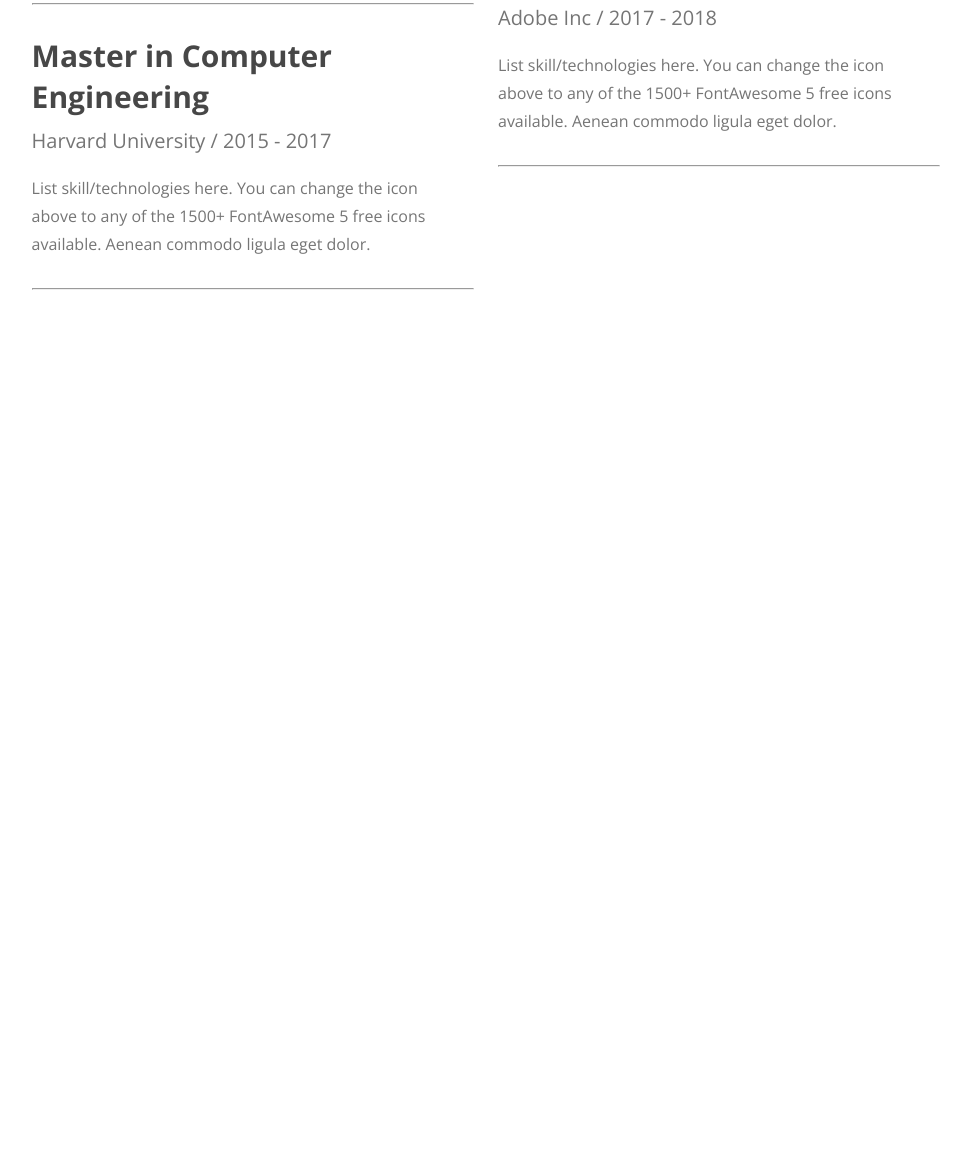
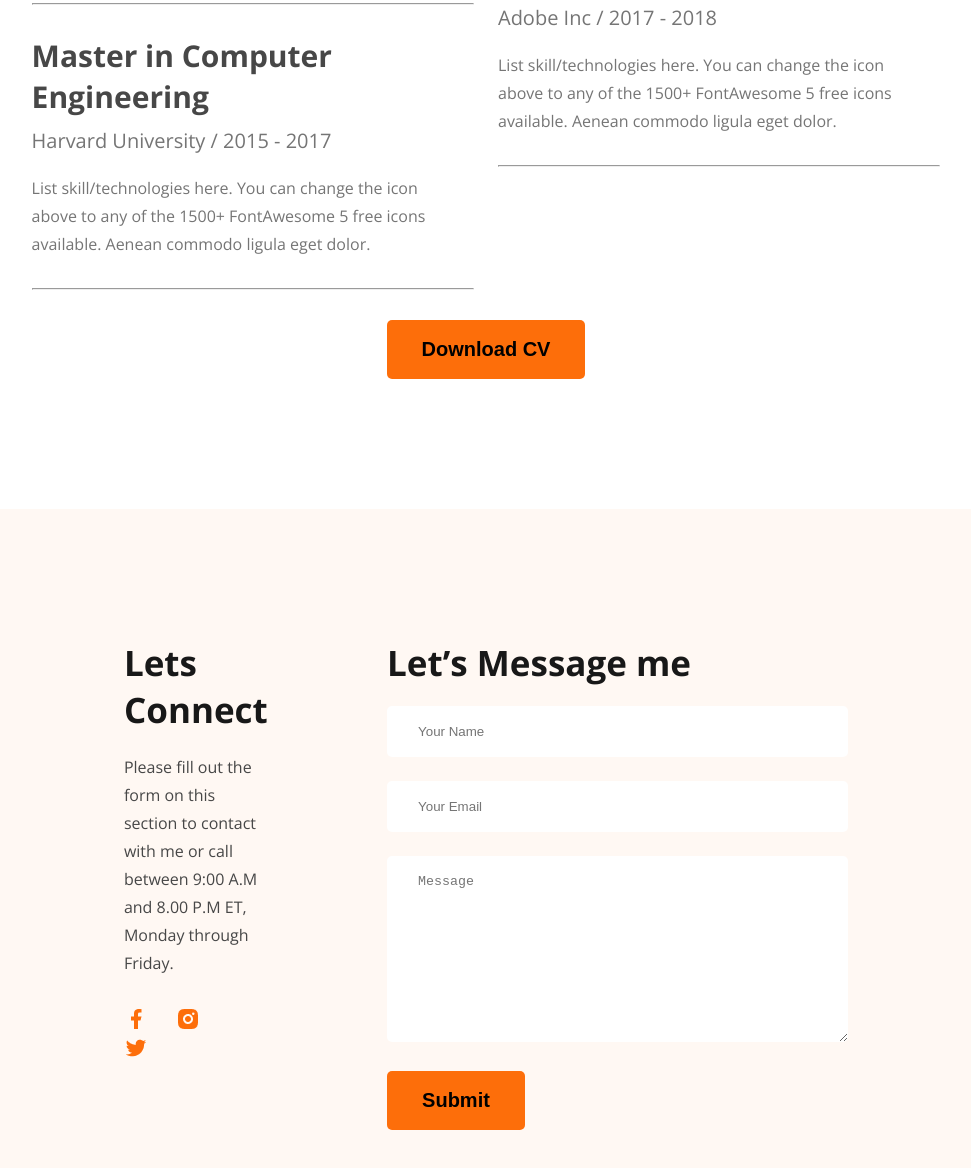
Before and after one commit to nacratulislam/protfolio, a plain HTML site: page index.html in a window 1280 px wide. Shown: the part 3313-4481 px from the top of the page, without its empty margins (154-1125 px from the left). Before the commit the page ends 3633 px from the top, so only its background shows below. Drawn offline with nearby package versions, Linux system fonts and the light colour scheme.

Commit message:
added a something else

```diff
--- a/index.html
+++ b/index.html
@@ -160,7 +160,43 @@
                <hr>
             </div>
         </div>
+        <div class="text-center">
+            <button class="btn"> Download CV</button>
+
+        </div>
     </section>
+    <footer>
+        <section class="footer-container">
+            <div class="social">
+                <h2>Lets Connect</h2>
+                <p>Please fill out the form on this section to contact with me or call between 9:00 A.M and 8.00 P.M ET, Monday through Friday.</p>
+                <div class="icons">
+                    <a href=""><img src="images/icons/facebook.png" alt=""></a>
+                    <a href=""><img src="images/icons/insta.png" alt=""></a>
+                    <a href=""><img src="images/icons/twitter.png" alt=""></a>
+                </div>
+
+            </div>
+            <form class="form">
+            <h2>Let’s Message me</h2>
+            <div>
+                <input type="text" name="" id="" placeholder="Your Name">
+
+            </div>
+            <div>
+                <input type="text" name="" id="" placeholder="Your Email">
+
+            </div>
+            <div>
+                <textarea  rows="10" id="" placeholder="Message"></textarea>
+
+            </div>
+            <div>
+                <input class="btn" type="submit" value="Submit">
+            </div>
+            </form>
+        </section>
+    </footer>
 
 
 
--- a/style/protfolio.css
+++ b/style/protfolio.css
@@ -24,6 +24,9 @@
     font-size: 20px;
     font-weight: bold;
     cursor: pointer;
+}
+.text-center{
+    text-align: center;
 }
 .section-heading{
     text-align: center;
@@ -207,3 +210,43 @@
 
         color:#757575
     }
+    footer{
+        margin-top: 130px;
+        padding:130px;
+        background-color: #fff8f3;
+    }
+    footer .footer-container{
+        width: 71%;
+        max-width: 1140px;
+        margin: 0 auto;
+        display: flex;
+        gap:116px;
+    }
+    .footer-container h2{
+        font-size:35px ;
+        color: #181818;
+        font-weight: bold;
+        margin-bottom: 20px;
+    }
+
+    .footer-container .social{
+        max-width: 562px;
+
+    }
+.footer-container .social p{
+    line-height: 28px;
+    color:#474747;
+    margin-bottom: 30px;
+}
+.footer-container .icons a{
+    margin-right: 24px;
+}
+.footer-container form input[ type="text"], .footer-container form textarea{
+    width: 461px;
+    padding: 18px 31px;
+    border-radius: 5px;
+    border:none;
+    margin-bottom: 24px;
+
+    color: #757575;
+}
```
